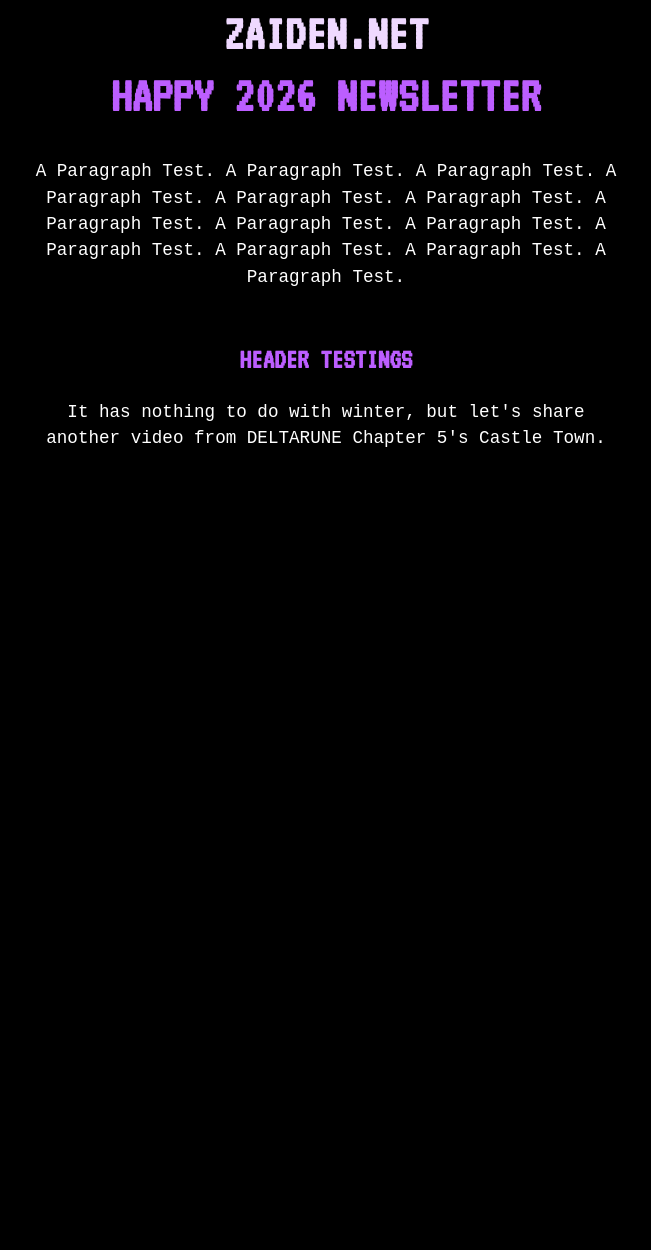
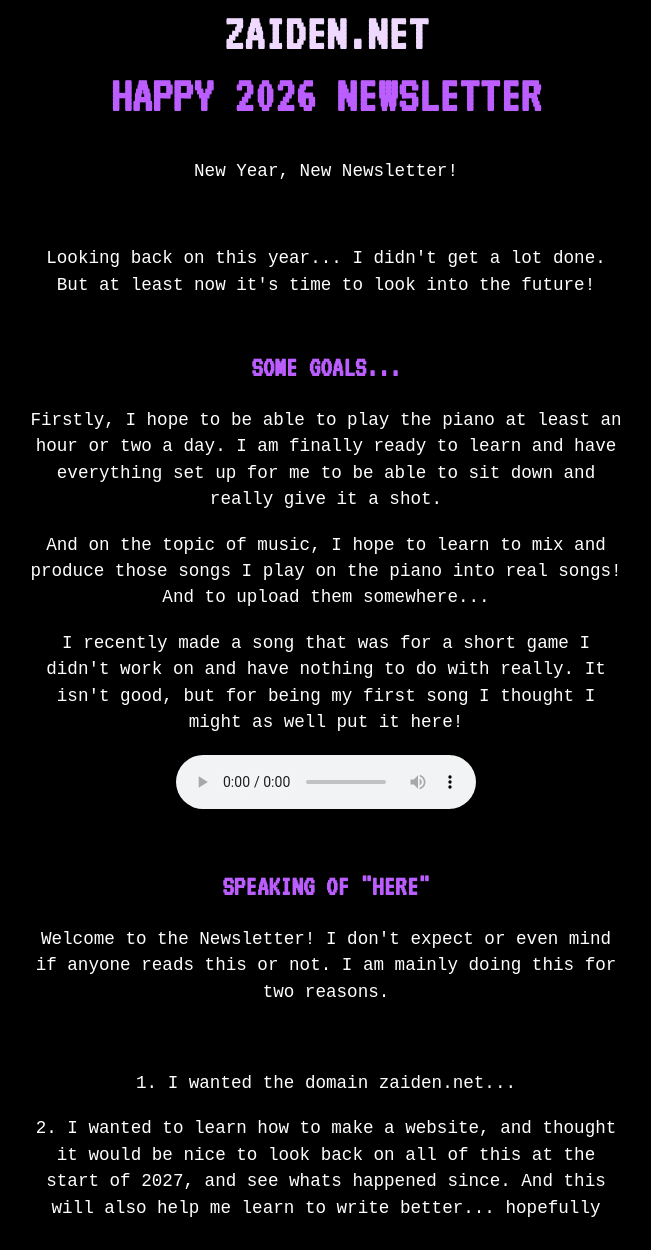
Before and after one commit to zaidenmail/zaidennet, a plain HTML site: page newsletter/index.html in a window 1280 px wide. Shown: the part 71-1321 px from the top of the page, without its empty margins (314-965 px from the left). Before the commit the page ends 800 px from the top, so only its background shows below. Drawn offline with Linux system fonts and the light colour scheme; a web font is replaced by a local one.

Commit message:
fixed the newsletter lol

```diff
--- /dev/null
+++ b/archives/1-1-2026/style.css
@@ -0,0 +1,56 @@
+/* General page styles */
+body {
+  background-color: black;
+  color: white;
+  font-family: 'DotGothic16', monospace;
+  text-align: center;
+  margin: 0;
+  padding: 40px 20px;
+  line-height: 1.5;
+}
+
+
+main {
+  max-width: 600px;
+  margin: 0 auto;
+}
+
+
+h1 {
+  font-family: 'VT323', monospace;
+  font-size: 3.2rem;    /* Change this to adjust the size of the main title */
+  margin-bottom: 2rem;
+  line-height: 1.2;
+}
+
+/* Secondary heading styles */
+h2 {
+  font-family: 'VT323', monospace;
+  font-size: 1.8rem;    /* Change this to adjust the size of subheadings */
+  margin-top: 3rem;
+  margin-bottom: 1rem;
+}
+
+
+.purple {
+  color: #bc5eff;
+}
+
+.yellow {
+  color: #efd9ff;
+}
+
+
+
+/* Paragraph text styles */
+p {
+  font-size: 1.1rem;    /* Change this to adjust paragraph text size */
+  margin-bottom: 1.2rem;
+}
+
+/* Image styling */
+img {
+  max-width: 100%;
+  height: auto;
+  margin: 2rem 0;
+}
--- a/newsletter/index.html
+++ b/newsletter/index.html
@@ -2,8 +2,8 @@
 <html lang="en">
 <head>
   <meta charset="UTF-8" />
-  <title>Winter 2025 Newsletter</title>
-  <!-- Load DotGothic16 font from Google Fonts -->
+  <title>ZAIDEN.NEW NEWSLETTER</title>
+  <!-- load fonts -->
   <link href="https://fonts.googleapis.com/css2?family=DotGothic16&display=swap" rel="stylesheet" />
   <link href="https://fonts.googleapis.com/css2?family=VT323&display=swap" rel="stylesheet" />
   <link rel="stylesheet" href="style.css" />
@@ -14,14 +14,49 @@
 	<span class="yellow">ZAIDEN.NET</span><br />
 	<span class="purple">HAPPY 2026 NEWSLETTER</span></h1>
 
-    <p>A Paragraph Test. A Paragraph Test. A Paragraph Test. A Paragraph Test. A Paragraph Test. A Paragraph Test. A Paragraph Test. A Paragraph Test. A Paragraph Test. A Paragraph Test. A Paragraph Test. A Paragraph Test. A Paragraph Test. </p>
+    <p>New Year, New Newsletter! </p>
+	<br>
+	<p>Looking back on this year... I didn't get a lot done.
+	But at least now it's time to look into the future!<p>
+
+	<h2 class="purple">SOME GOALS...</h2>
+
+    <p>Firstly, I hope to be able to play the piano at least an hour or two a day.
+	I am finally ready to learn and have everything set up for me to be able to sit
+	down and really give it a shot.</p>
+	<p> And on the topic of music, I hope to learn to mix and produce those songs
+	I play on the piano into real songs! And to upload them somewhere...<p>
+
+	<p>I recently made a song that was for a short game I didn't work on and have
+	nothing to do with really. It isn't good, but for being my first song I thought I
+	might as well put it here!<p>
+
+	<audio controls>
+  <source src="ghostgame_3.wav" type="audio/mpeg">
+  Your browser does not support the audio element.
+
+  <h2 class="purple">SPEAKING OF "HERE"</h2>
+
+	<p> Welcome to the Newsletter! I don't expect or even mind if anyone reads this or not.
+	I am mainly doing this for two reasons.<p>
+	<br>
+	<p> 1. I wanted the domain zaiden.net...<p>
+	<p> 2. I wanted to learn how to make a website, and thought it would be nice to look back on all of this
+	at the start of 2027, and see whats happened since. And this will also help me learn to write better... hopefully
+
+	<br><br>
+	<p> I spent an enourmous $12 to have this for the next year, so (with my goal of weekly newsletters) there will be an amazing 52 by next year!<p>
+	<p> I don't think I will have a problem doing more than that though if something big is happening, or I just want to talk about something in particular and can't wait until next week.<p>
+
+	<h2 class="purple">IN THE MEAN TIME..</h2>
+	<p> Check out the rest of the website! And sign up for the mailing box to know when these go live if you are actually reading this..<p>
+	<p> If you don't want to sign up though, you can bookmark the tab you're on now (unless you are on the archives). zaiden.net/newsletter will always show the newest one!
+	<br><br><br>
+	<p> That's all for now! Happy New Year!<p>
+
+</audio>
 
 
-    <h2 class="purple">HEADER TESTINGS</h2>
-
-    <p>
-      It has nothing to do with winter, but let's share another video from DELTARUNE Chapter 5's Castle Town.
-    </p>
   </main>
 </body>
 </html>
```
Also changed, not shown: archives/1-1-2026/index.html (added, +62 -0 lines), 2 other files.
